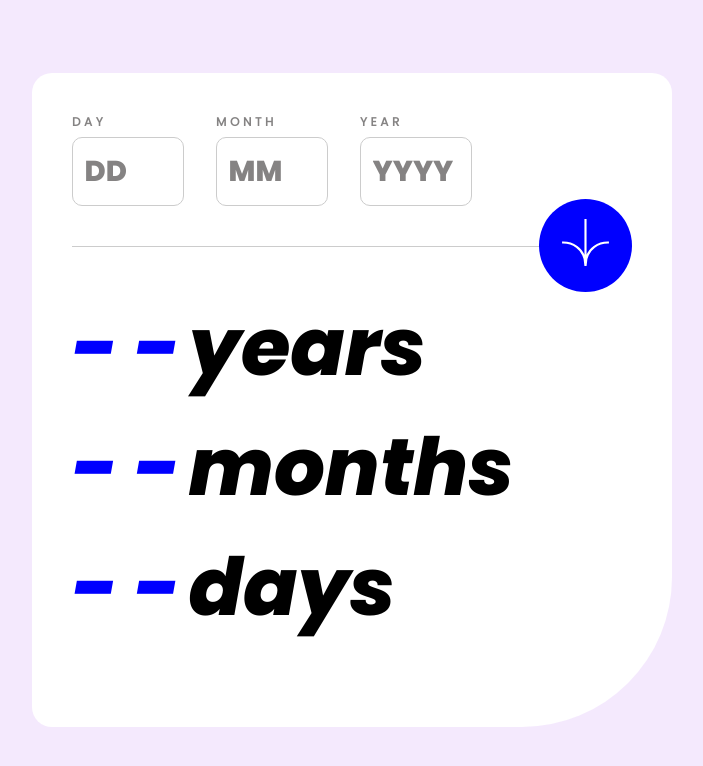
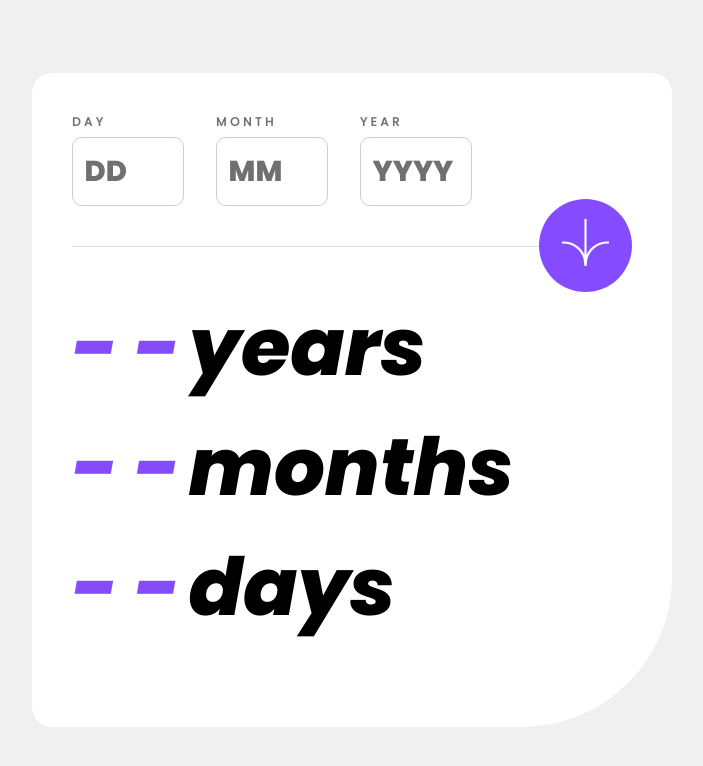
Before and after one commit to Orozimbo1/ageCaculator, a plain HTML site: page index.html in a window 1280 px wide. Shown: the whole page, without its empty margins (288-991 px from the left). Drawn offline with Linux system fonts and the light colour scheme.

Commit message:
Projeto concluído

```diff
--- a/style.css
+++ b/style.css
@@ -24,7 +24,7 @@ body {
   display: flex;
   justify-content: center;
   align-items: center;
-  background-color: rgb(244, 233, 253);
+  background-color: hsl(0, 0%, 94%);
   min-height: 100vh;
   width: 100vw;
 }
@@ -32,7 +32,7 @@ body {
 main {
   width: 50vw;
   padding: 2.5em;
-  background-color: white;
+  background-color: hsl(0, 0%, 100%);
   border-radius: 20px;
   border-bottom-right-radius: 150px;
 }
@@ -51,7 +51,7 @@ h3 {
   text-transform: uppercase;
   letter-spacing: .3em;
   font-size: 12px;
-  color: #858383;
+  color: hsl(0, 1%, 44%);
   margin-bottom: .5em;
 }
 
@@ -67,23 +67,23 @@ input {
 }
 
 input::placeholder {
-  color: #858383;
+  color: hsl(0, 1%, 44%);
 }
 
 input:active, input:focus {
-  border: 1px outset blue;
+  border: 1px outset hsl(259, 100%, 65%);
   outline: 0;
 }
 
 .error {
-  color: red;
+  color: hsl(0, 100%, 67%);
   font-size: 12px;
 }
 
 .stripe {
   position: relative;
   margin-top: 2.5em;
-  border-bottom: 1px solid #CCC;
+  border-bottom: 1px solid hsl(0, 0%, 86%);
 }
 
 button {
@@ -94,7 +94,7 @@ button {
   width: 7em;
   bottom: -40px;
   border: none;
-  background-color: blue;
+  background-color: hsl(259, 100%, 65%);
   border-radius: 50%;
   cursor: pointer;
   transition: .5s;
@@ -116,7 +116,7 @@ span {
   font-size: 1em;
   font-weight: bolder;
   font-family: 'Poppins-ExtraBoldItalic';
-  color: blue;
+  color: hsl(259, 100%, 65%);
   gap: .2em;
   margin-right: .1em;
 }
@@ -168,7 +168,7 @@ h2 {
     font-size: 40px;
     font-weight: bolder;
     font-family: 'Poppins-ExtraBoldItalic';
-    color: blue;
+    color: hsl(259, 100%, 65%);
     gap: .2em;
     margin-right: .1em;
   }
```
